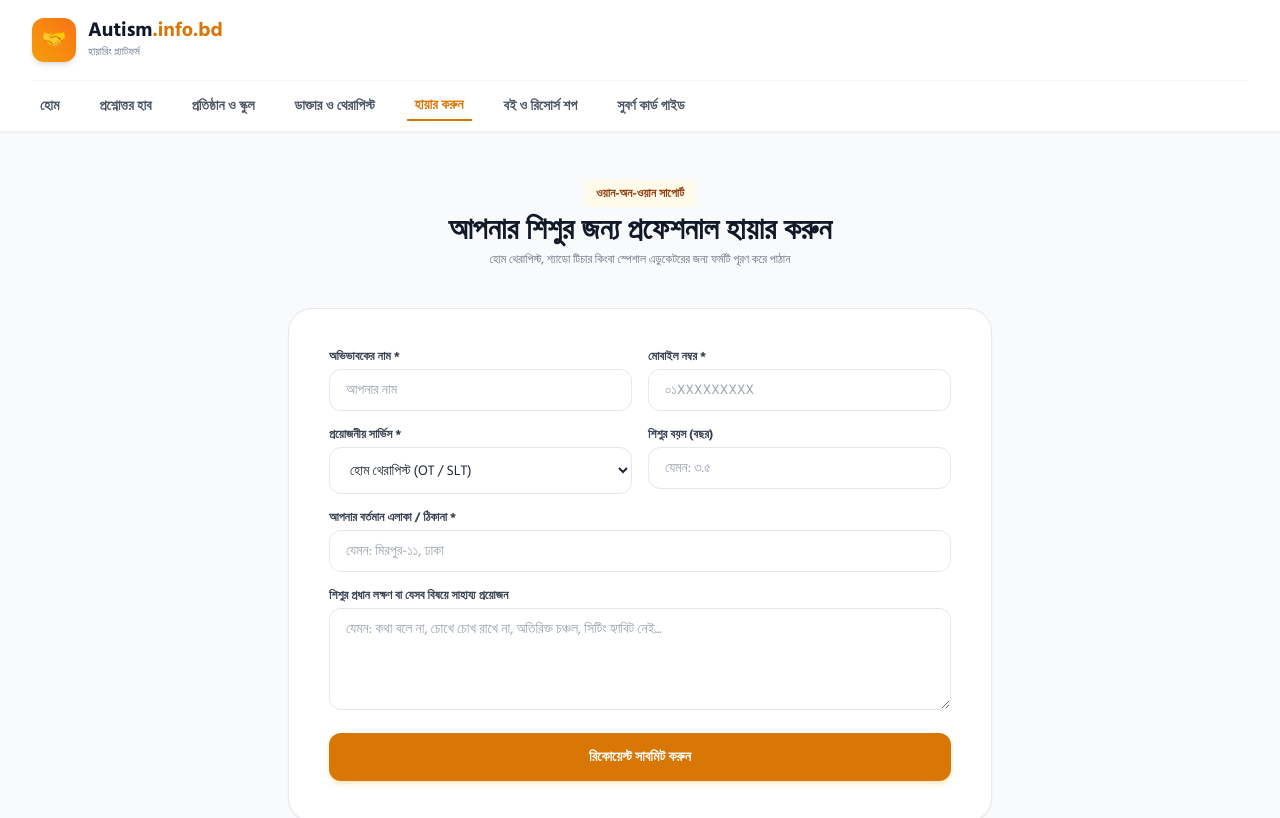
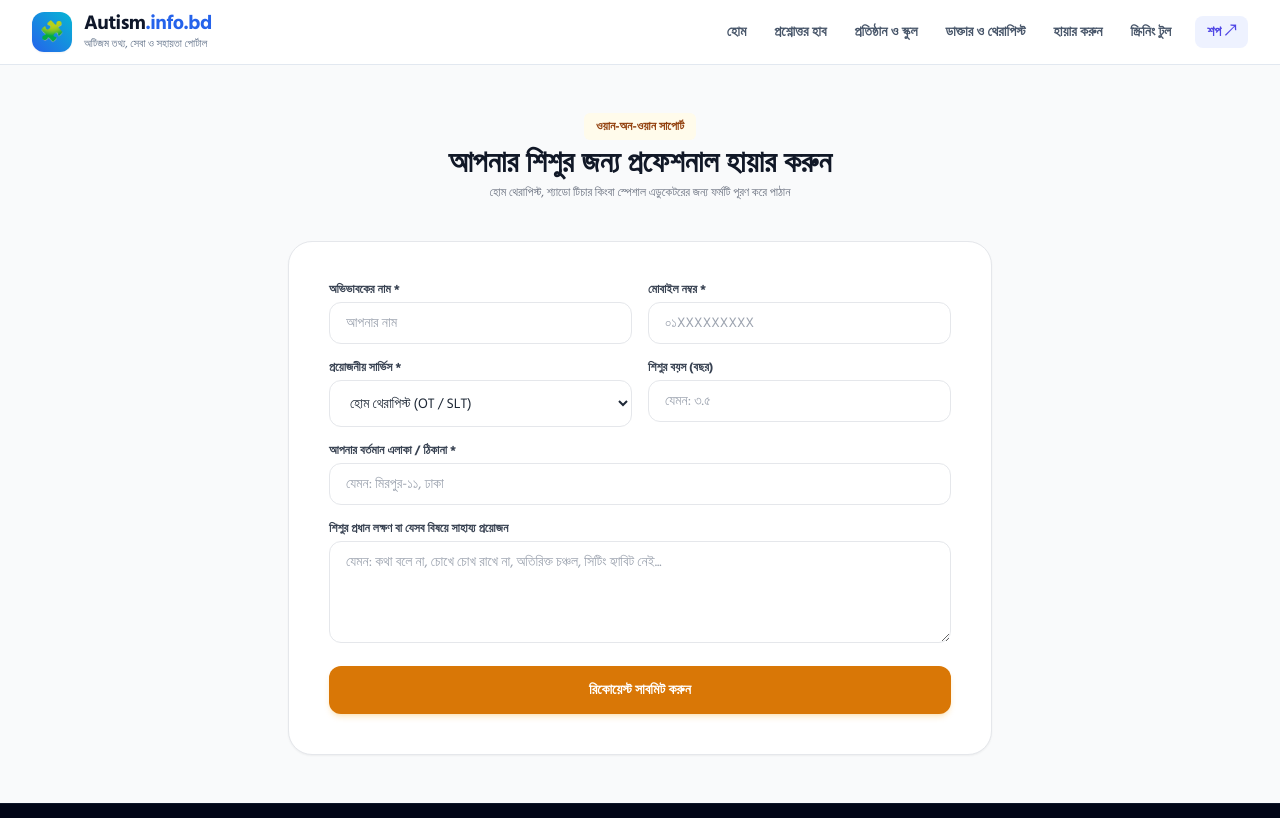
Before and after one commit to sakib586-bd/autism-info-bd, a plain HTML site: page hire.html in a window 1280 px wide. Shown: the top 818 px of the page. Drawn offline with nearby package versions, Linux system fonts and the light colour scheme.

Commit message:
Update hire.html

```diff
--- a/hire.html
+++ b/hire.html
@@ -11,31 +11,74 @@
 </head>
 <body class="bg-gray-50 text-gray-800 antialiased min-h-screen flex flex-col">
 
-    <!-- হেডার -->
-    <header class="bg-white border-b border-gray-100 shadow-sm sticky top-0 z-50">
-        <div class="max-w-7xl mx-auto px-4 sm:px-6 lg:px-8">
-            <div class="flex justify-between items-center h-20">
-                <a href="/" class="flex items-center gap-3">
-                    <div class="w-11 h-11 bg-gradient-to-tr from-amber-500 to-orange-500 rounded-xl flex items-center justify-center text-white text-xl font-bold shadow-md">🤝</div>
-                    <div>
-                        <span class="text-xl font-black text-slate-900 block leading-none">Autism<span class="text-amber-600">.info.bd</span></span>
-                        <span class="text-[11px] text-slate-500 mt-1 block">হায়ারিং প্ল্যাটফর্ম</span>
-                    </div>
+   <!-- স্ট্যান্ডার্ড গ্লোবাল হেডার / নেভিগেশন বার -->
+<header class="bg-white border-b border-slate-200 sticky top-0 z-50">
+    <div class="max-w-7xl mx-auto px-4 sm:px-6 lg:px-8">
+        <div class="flex items-center justify-between h-16">
+
+            <!-- ব্র্যান্ড লোগো ও টাইটেল -->
+            <a href="/" class="flex items-center gap-3">
+                <div class="w-10 h-10 rounded-xl bg-gradient-to-tr from-blue-600 to-cyan-500 flex items-center justify-center text-white text-xl font-black shadow-sm">
+                    🧩
+                </div>
+                <div>
+                    <span class="text-xl font-bold tracking-tight text-slate-900 block leading-tight">Autism<span class="text-blue-600">.info.bd</span></span>
+                    <span class="text-[11px] text-slate-500 hidden sm:block">অটিজম তথ্য, সেবা ও সহায়তা পোর্টাল</span>
+                </div>
+            </a>
+
+            <!-- ডেস্কটপ মেনুবার -->
+            <nav class="hidden md:flex items-center gap-1 text-sm font-semibold text-slate-600">
+                <a href="/" class="px-3 py-2 rounded-lg hover:text-blue-600 hover:bg-slate-50 transition">হোম</a>
+                <a href="/#qa" class="px-3 py-2 rounded-lg hover:text-blue-600 hover:bg-slate-50 transition">প্রশ্নোত্তর হাব</a>
+                <a href="/directory" class="px-3 py-2 rounded-lg hover:text-blue-600 hover:bg-slate-50 transition">প্রতিষ্ঠান ও স্কুল</a>
+                <a href="/professionals" class="px-3 py-2 rounded-lg hover:text-blue-600 hover:bg-slate-50 transition">ডাক্তার ও থেরাপিস্ট</a>
+                <a href="/hire" class="px-3 py-2 rounded-lg hover:text-blue-600 hover:bg-slate-50 transition">হায়ার করুন</a>
+                <a href="/screening" class="px-3 py-2 rounded-lg hover:text-blue-600 hover:bg-slate-50 transition">স্ক্রিনিং টুল</a>
+                <a href="https://shop.autism.info.bd" target="_blank" rel="noopener noreferrer" class="ml-2 px-3 py-1.5 rounded-lg bg-indigo-50 text-indigo-600 font-bold hover:bg-indigo-100 transition flex items-center gap-1">
+                    শপ ↗
                 </a>
+            </nav>
+
+            <!-- মোবাইল মেনু টগল বাটন -->
+            <div class="flex md:hidden">
+                <button type="button" onclick="toggleNavMenu()" class="p-2 rounded-xl text-slate-600 hover:text-slate-900 hover:bg-slate-100 focus:outline-none transition">
+                    <svg id="nav-open-icon" class="w-6 h-6" fill="none" stroke="currentColor" viewBox="0 0 24 24">
+                        <path stroke-linecap="round" stroke-linejoin="round" stroke-width="2" d="M4 6h16M4 12h16M4 18h16"></path>
+                    </svg>
+                    <svg id="nav-close-icon" class="w-6 h-6 hidden" fill="none" stroke="currentColor" viewBox="0 0 24 24">
+                        <path stroke-linecap="round" stroke-linejoin="round" stroke-width="2" d="M6 18L18 6M6 6l12 12"></path>
+                    </svg>
+                </button>
             </div>
 
-            <!-- মেনু লিংকসমূহ -->
-            <nav class="flex items-center gap-1 sm:gap-6 overflow-x-auto py-2.5 border-t border-gray-100 text-sm font-semibold text-gray-600 whitespace-nowrap scrollbar-none">
-                <a href="/" class="hover:text-blue-600 transition px-2 py-1">হোম</a>
-                <a href="/qa.html" class="hover:text-blue-600 transition px-2 py-1">প্রশ্নোত্তর হাব</a>
-                <a href="/directory.html" class="hover:text-blue-600 transition px-2 py-1">প্রতিষ্ঠান ও স্কুল</a>
-                <a href="/professionals.html" class="hover:text-blue-600 transition px-2 py-1">ডাক্তার ও থেরাপিস্ট</a>
-                <a href="/hire.html" class="text-amber-600 pb-1 border-b-2 border-amber-600 px-2 py-1">হায়ার করুন</a>
-                <a href="/shop.html" class="hover:text-blue-600 transition px-2 py-1">বই ও রিসোর্স শপ</a>
-                <a href="/suborno.html" class="hover:text-blue-600 transition px-2 py-1">সুবর্ণ কার্ড গাইড</a>
-            </nav>
         </div>
-    </header>
+    </div>
+
+    <!-- মোবাইল ড্রপডাউন মেনু -->
+    <div id="nav-mobile-dropdown" class="hidden md:hidden border-t border-slate-100 bg-white px-4 pt-3 pb-5 space-y-1 shadow-lg">
+        <a href="/" class="block px-3 py-2 rounded-xl text-sm font-semibold text-slate-700 hover:bg-slate-50">হোম</a>
+        <a href="/#qa" class="block px-3 py-2 rounded-xl text-sm font-semibold text-slate-700 hover:bg-slate-50">প্রশ্নোত্তর হাব</a>
+        <a href="/directory" class="block px-3 py-2 rounded-xl text-sm font-semibold text-slate-700 hover:bg-slate-50">প্রতিষ্ঠান ও স্কুল</a>
+        <a href="/professionals" class="block px-3 py-2 rounded-xl text-sm font-semibold text-slate-700 hover:bg-slate-50">ডাক্তার ও থেরাপিস্ট</a>
+        <a href="/hire" class="block px-3 py-2 rounded-xl text-sm font-semibold text-slate-700 hover:bg-slate-50">হায়ার করুন</a>
+        <a href="/screening" class="block px-3 py-2 rounded-xl text-sm font-semibold text-slate-700 hover:bg-slate-50">স্ক্রিনিং টুল</a>
+        <a href="https://shop.autism.info.bd" target="_blank" rel="noopener noreferrer" class="block px-3 py-2 rounded-xl text-sm font-bold text-indigo-600 bg-indigo-50/70 mt-2">
+            শপ ↗
+        </a>
+    </div>
+</header>
+
+<script>
+    function toggleNavMenu() {
+        const menu = document.getElementById('nav-mobile-dropdown');
+        const openIcon = document.getElementById('nav-open-icon');
+        const closeIcon = document.getElementById('nav-close-icon');
+        menu.classList.toggle('hidden');
+        openIcon.classList.toggle('hidden');
+        closeIcon.classList.toggle('hidden');
+    }
+</script>
 
     <main class="flex-1 max-w-3xl mx-auto px-4 sm:px-6 lg:px-8 py-12 w-full">
         <div class="text-center mb-10">
```
